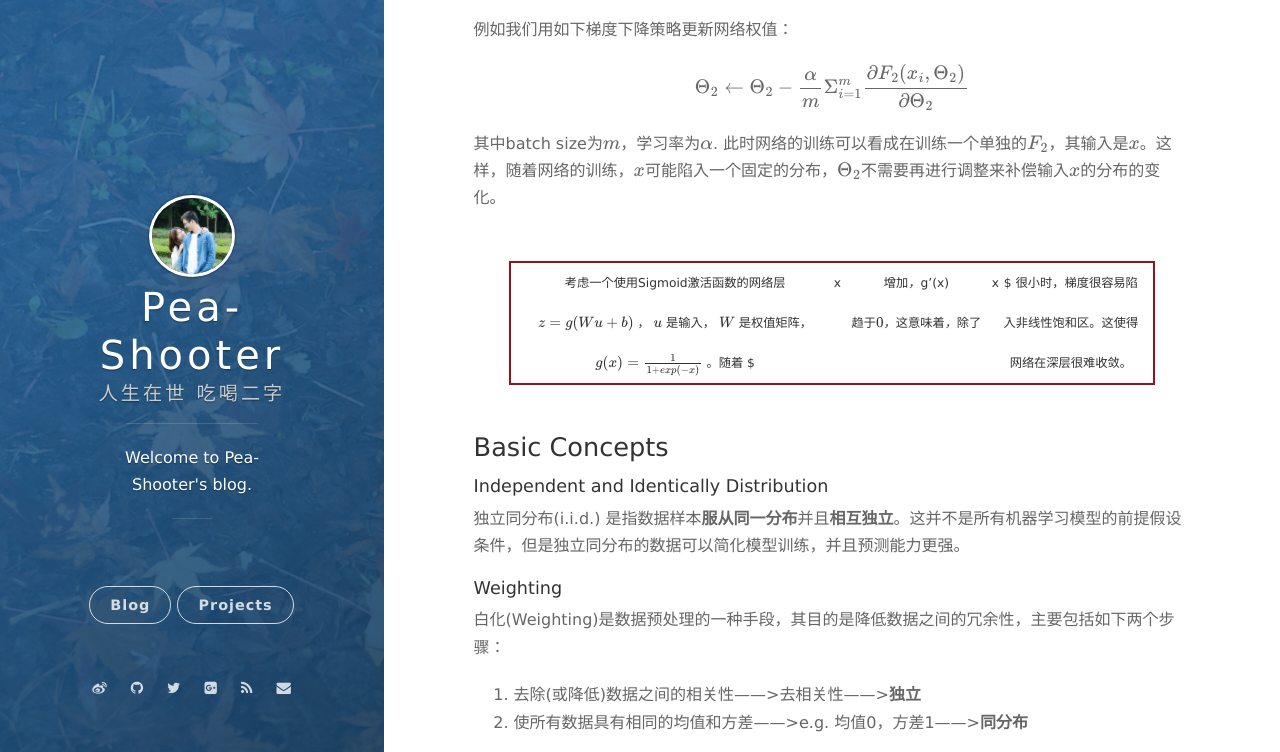
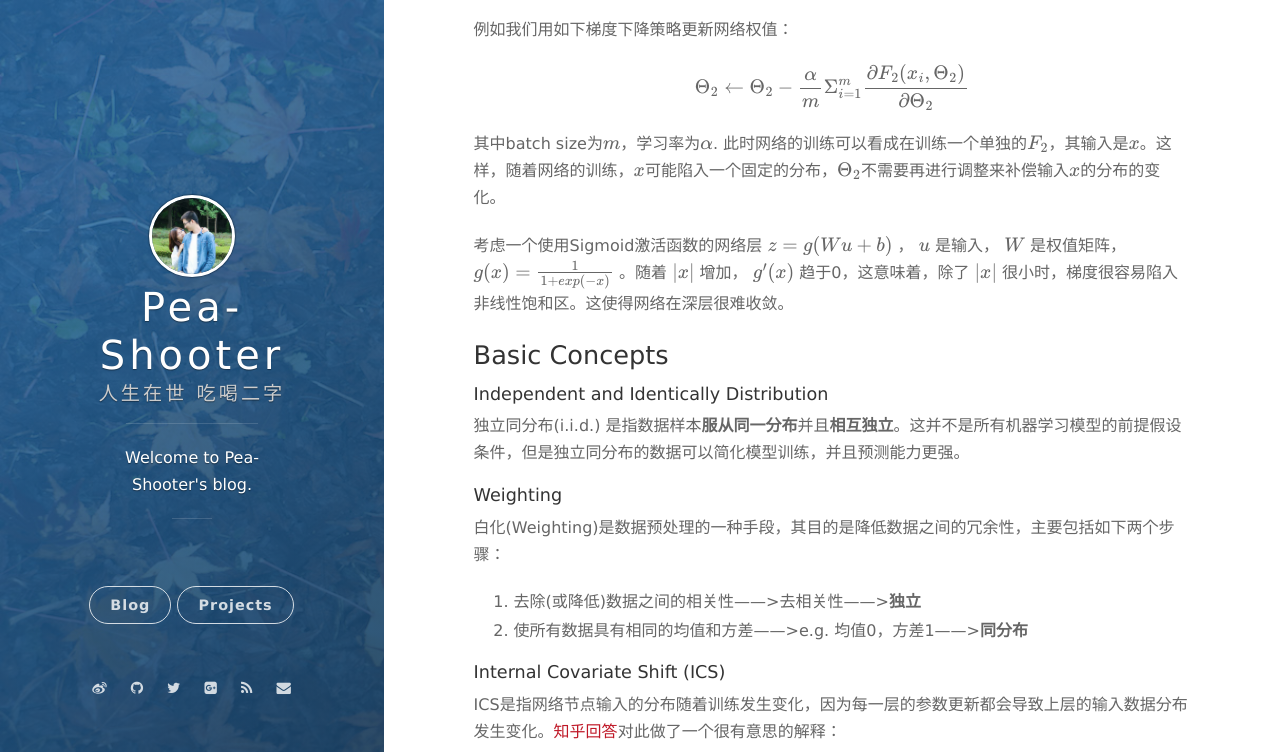
Before and after one commit to Pea-Shooter/myblog.github.io, a Jekyll site: the page built from _posts/2018-03-22-batch-normalization.md, in a window 1280 px wide and 900 px high, scrolled down 922 px, cut to the strip 0-752 px from the top of the window. Built offline with Jekyll 4.4.1, drawn with Linux system fonts in a browser that asks for light colours; nearby versions of some CDN libraries; formulas are drawn with MathJax 3.

Commit message:
2018-03-22

```diff
--- a/_posts/2018-03-22-batch-normalization.md
+++ b/_posts/2018-03-22-batch-normalization.md
@@ -38,7 +38,7 @@ $$\Theta_2 \leftarrow \Theta_2- \frac{\alpha}{m} \Sigma _{i=1}^{m} \frac{\partia
 
 其中batch size为$m$，学习率为$\alpha$. 此时网络的训练可以看成在训练一个单独的$F_2$，其输入是$x$。这样，随着网络的训练，$x$可能陷入一个固定的分布，$\Theta_2$不需要再进行调整来补偿输入$x$的分布的变化。
 
-考虑一个使用Sigmoid激活函数的网络层 $z=g(Wu+b)$ ， $u$ 是输入， $W$ 是权值矩阵， $g(x)=\frac{1}{1+exp(-x)}$ 。随着 $|x|$ 增加， $g'(x)$ 趋于0，这意味着，除了 $|x|$ 很小时，梯度很容易陷入非线性饱和区。这使得网络在深层很难收敛。
+考虑一个使用Sigmoid激活函数的网络层 $z=g(Wu+b)$ ， $u$ 是输入， $W$ 是权值矩阵， $g(x)=\frac{1}{1+exp(-x)}$ 。随着 $\vert x\vert$ 增加， $g'(x)$ 趋于0，这意味着，除了 $\vert x\vert$ 很小时，梯度很容易陷入非线性饱和区。这使得网络在深层很难收敛。
 
 ### Basic Concepts
 
```
